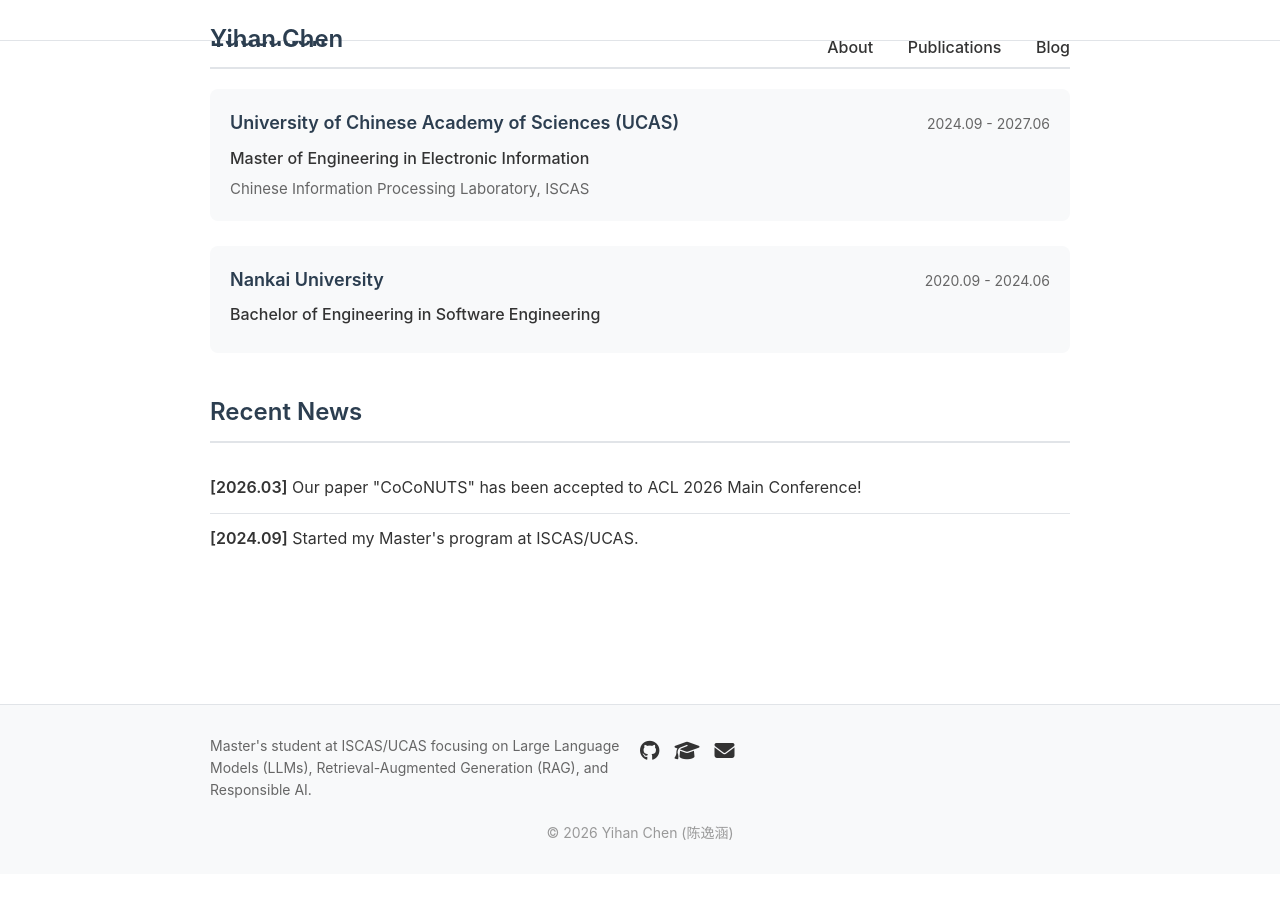
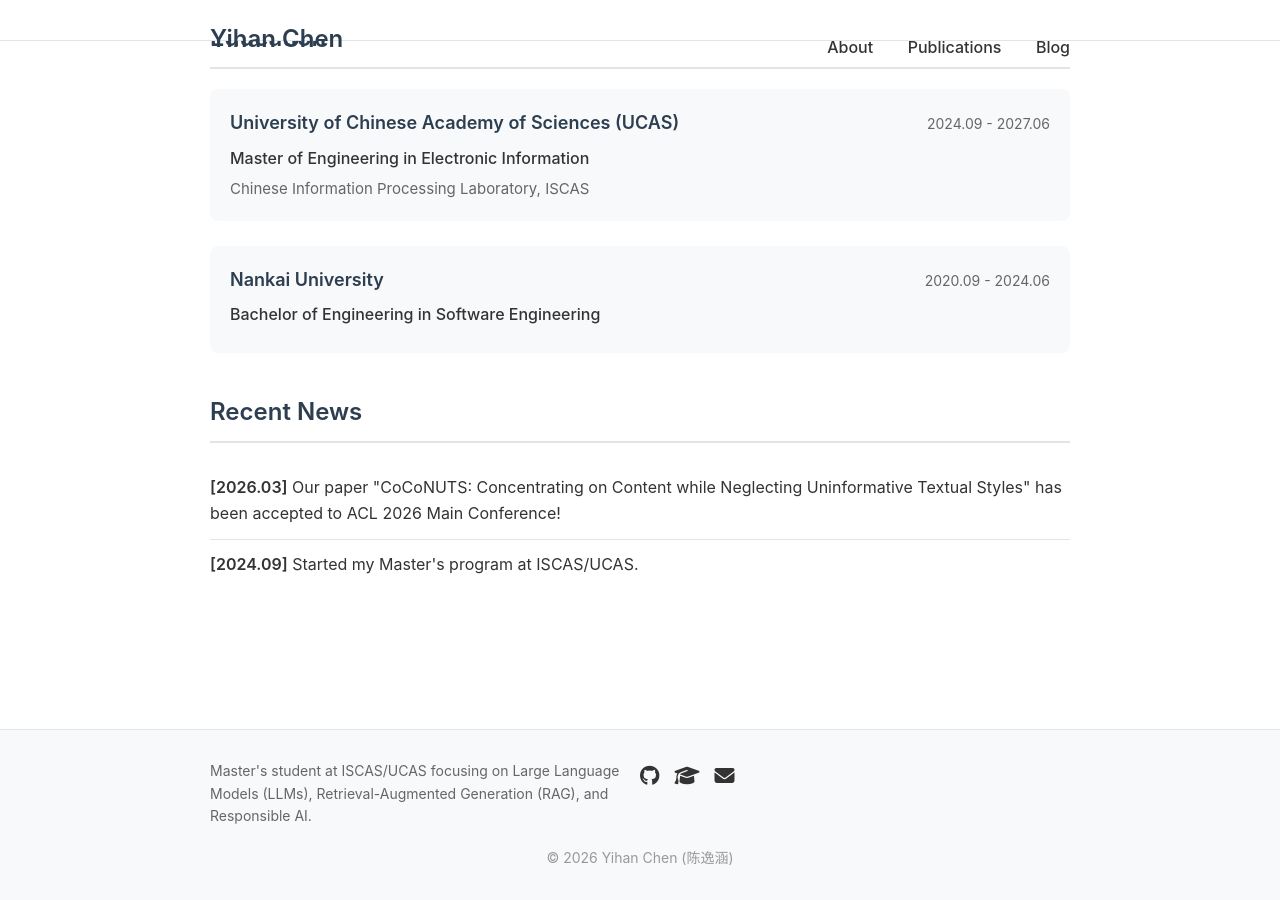
Before and after one commit to Y1hanChen/Y1hanChen.github.io, a Jekyll site: the page built from index.md, in a window 1280 px wide and 900 px high, scrolled down 835 px. Built offline with Jekyll 4.4.1, drawn with Linux system fonts in a browser that asks for light colours; before the commit the page ends 1709 px from its top, so only the background shows below that.

Commit message:
Update news section with full paper title
Changed "CoCoNUTS" to the complete paper title "CoCoNUTS: Concentrating
on Content while Neglecting Uninformative Textual Styles" in Recent News.

Co-Authored-By: Claude Sonnet 4.6 <noreply@anthropic.com>

```diff
--- a/index.md
+++ b/index.md
@@ -82,7 +82,7 @@ layout: default
   <section class="news-section">
     <h2>Recent News</h2>
     <ul class="news-list">
-      <li><strong>[2026.03]</strong> Our paper "CoCoNUTS" has been accepted to ACL 2026 Main Conference!</li>
+      <li><strong>[2026.03]</strong> Our paper "CoCoNUTS: Concentrating on Content while Neglecting Uninformative Textual Styles" has been accepted to ACL 2026 Main Conference!</li>
       <li><strong>[2024.09]</strong> Started my Master's program at ISCAS/UCAS.</li>
     </ul>
   </section>
```
